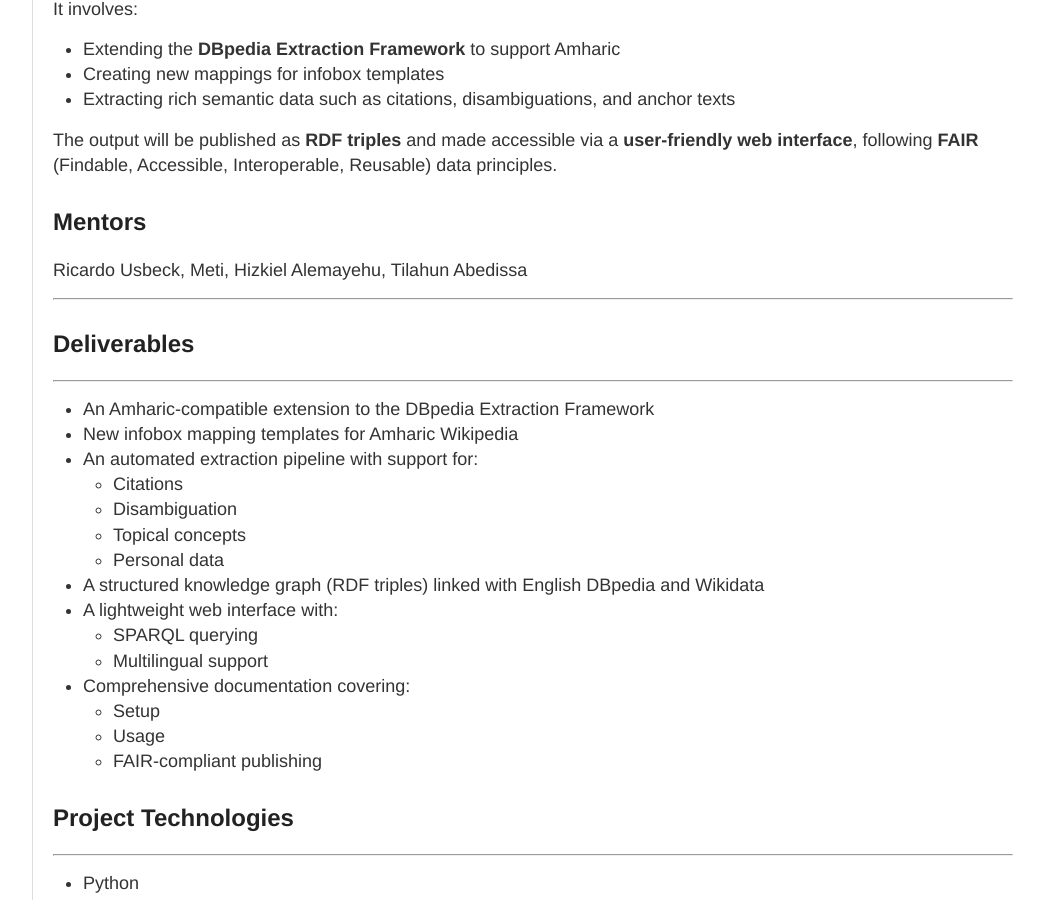
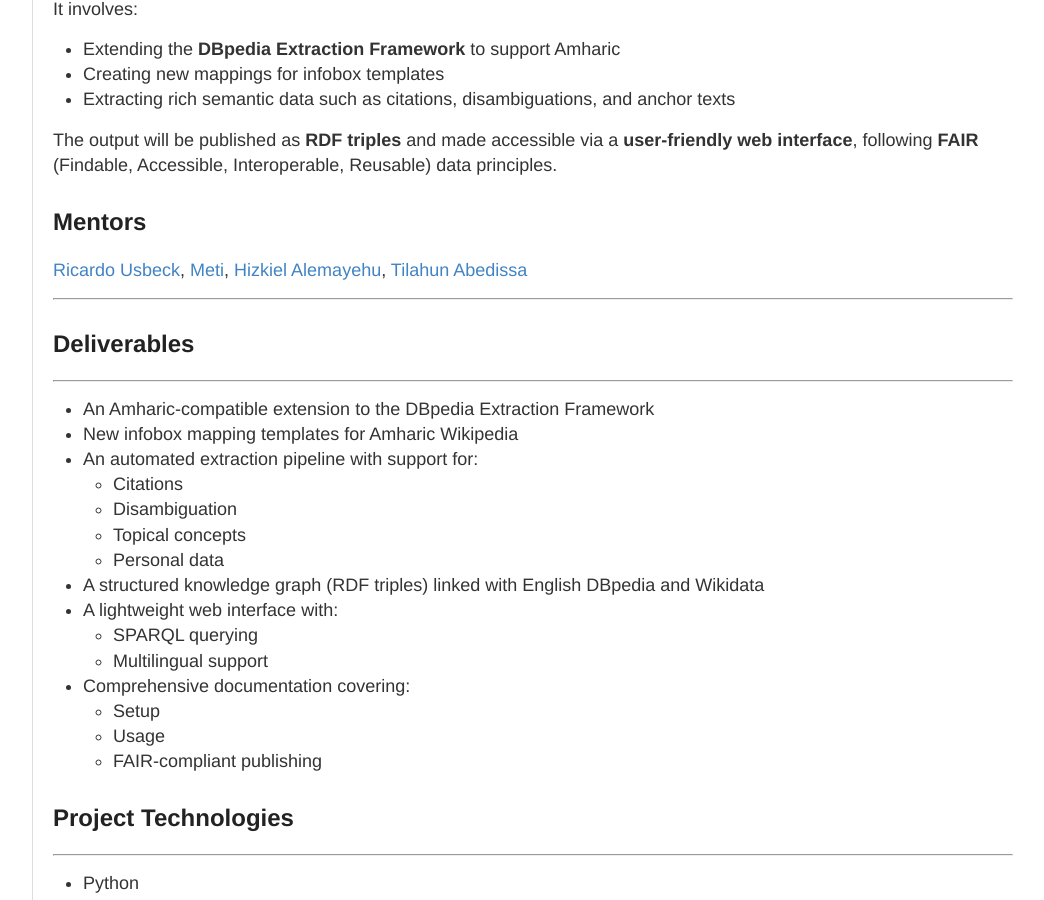
Before and after one commit to contact-andy/gsoc-2025-dbpedia, a Jekyll site: the page built from _posts/2025-5-25-About-The_Project.md, in a window 1280 px wide and 900 px high, scrolled down 391 px. Shown: the whole window, without its empty margins (217-1261 px from the left). Built offline with Jekyll 4.4.1, drawn with Linux system fonts in a browser that asks for light colours; part of the change alters nothing that is shown.

```diff
--- a/_posts/2025-5-25-About-The_Project.md
+++ b/_posts/2025-5-25-About-The_Project.md
@@ -18,7 +18,7 @@ The output will be published as **RDF triples** and made accessible via a **user
 
 ## Mentors
 
-Ricardo Usbeck, Meti, Hizkiel Alemayehu, Tilahun Abedissa
+[Ricardo Usbeck](https://de.linkedin.com/in/ricardo-usbeck), [Meti](https://ch.linkedin.com/in/metiadanebayissa), [Hizkiel Alemayehu](https://www.linkedin.com/in/hizkiel-mitiku-alemayehu-97306010b/), [Tilahun Abedissa](https://et.linkedin.com/in/tilahun-abedissa-47372a9a)
 
 ---
 
```
